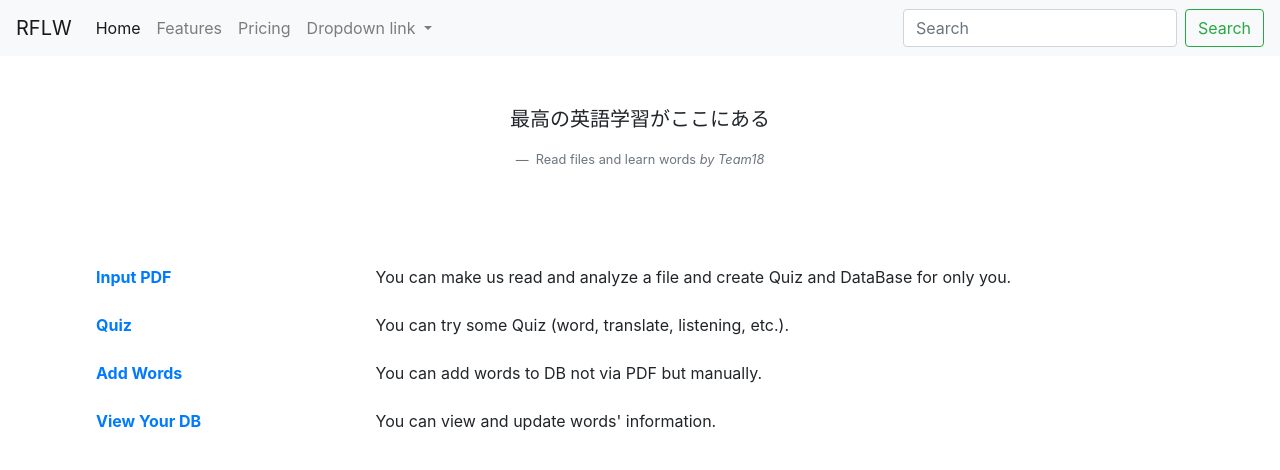
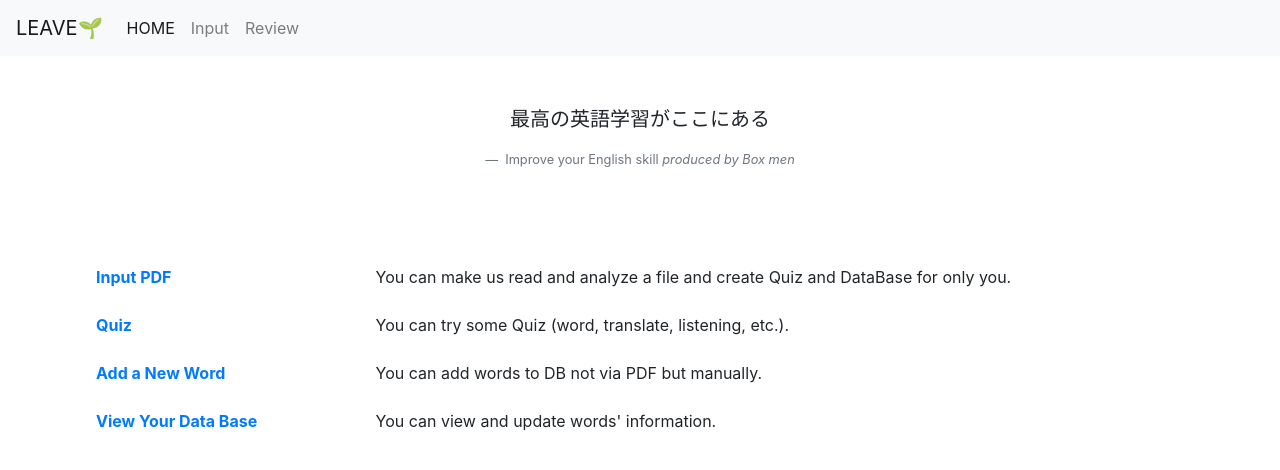
Before and after one commit to YHU-team18/Read-files-and-learn-words, a Django app: page /menu/ in a window 1280 px wide. Shown: the top 470 px of the page. Run offline with Django 4.2, Linux system fonts and the light colour scheme; some libraries are stand-ins or nearby versions.

Commit message:
modify view and setting of strings

```diff
--- a/src/templates/base.html
+++ b/src/templates/base.html
@@ -1,5 +1,5 @@
 {% load static %}<!-- settings.pyのstaticfileの設定を読み込む -->
-<!-- {% load tmp %}words/templatetags/tmp.py を読み込む -->
+{% load strings %}
 
 <!DOCTYPE html>
 <html lang="ja">
@@ -20,44 +20,38 @@
 <body>
     <!-- https://getbootstrap.jp/docs/4.5/components/navbar/ -->
     <nav class="navbar navbar-expand-lg navbar-light bg-light">
-        <a class="navbar-brand" href="{% url 'menu' %}">RFLW</a>
+        <a class="navbar-brand" href="{% url 'menu' %}">{% call_string "main_title" %}</a>
         <button class="navbar-toggler" type="button" data-toggle="collapse" data-target="#navbarNavDropdown" aria-controls="navbarNavDropdown" aria-expanded="false" aria-label="Toggle navigation">
           <span class="navbar-toggler-icon"></span>
         </button>
         <div class="collapse navbar-collapse" id="navbarNavDropdown">
           <ul class="navbar-nav">
             <li class="nav-item active">
-              <a class="nav-link" href="{% url 'menu' %}">Home <span class="sr-only">(current)</span></a>
+              <a class="nav-link" href="{% url 'menu' %}">{% call_string "home" %} <span class="sr-only">(current)</span></a>
             </li>
             <li class="nav-item">
-              <a class="nav-link" href="#">Features</a>
+              <a class="nav-link" href="{% url 'input_da' %}">{% call_string "pdf" %} <span class="sr-only">(current)</span> </a>
             </li>
             <li class="nav-item">
-              <a class="nav-link" href="#">Pricing</a>
-            </li>
-            <li class="nav-item dropdown">
-              <a class="nav-link dropdown-toggle" href="#" id="navbarDropdownMenuLink" role="button" data-toggle="dropdown" aria-haspopup="true" aria-expanded="false">
-                Dropdown link
-              </a>
-              <div class="dropdown-menu" aria-labelledby="navbarDropdownMenuLink">
-                <a class="dropdown-item" href="#">Action</a>
-                <a class="dropdown-item" href="#">Another action</a>
-                <a class="dropdown-item" href="#">Something else here</a>
-              </div>
+              <a class="nav-link" href="{% url 'all_list' %}">{% call_string "review" %} <span class="sr-only">(current)</span> </a>
             </li>
           </ul>
         </div>
+    </nav>
 
-        <form class="form-inline">
-            <input class="form-control mr-sm-2" type="search" placeholder="Search" aria-label="Search">
-            <button class="btn btn-outline-success my-2 my-sm-0" type="submit">Search</button>
-        </form>
-    </nav>
+    <br>
+    <br>
+    <figure class="text-center">
+        <blockquote class="blockquote">
+          <p>{% call_string "title" %}</p>
+        </blockquote>
+        <figcaption class="blockquote-footer">
+            {% call_string "subtitle" %} <cite title="Source Title">produced by {% call_string "author" %}</cite>
+        </figcaption>
+    </figure>
 
     {% block content %}
     {% endblock content %}
-
-
 
     <!-- https://getbootstrap.jp/docs/4.5/getting-started/introduction/ -->
     <!-- js -->
--- a/src/templates/menu.html
+++ b/src/templates/menu.html
@@ -1,59 +1,49 @@
 {% extends "base.html" %}
+{% load strings %}
 
 {% block title %}
-Menu(RFLW)
+{% call_string "menu_title_tag" %}
 {% endblock title %}
 
 {% block content %}
-<br>
-<br>
-<figure class="text-center">
-    <blockquote class="blockquote">
-      <p>最高の英語学習がここにある</p>
-    </blockquote>
-    <figcaption class="blockquote-footer">
-        Read files and learn words <cite title="Source Title">by Team18</cite>
-    </figcaption>
-</figure>
 
 <div class="p-5 m-5">
     <dl class="row">
         <dt class="col-sm-3">
-            <a href="{% url 'input_da' %}">Input PDF</a>
+            <a href="{% url 'input_da' %}">
+                {% call_string "input_pdf" %}
+            </a>
         </dt>
-        <dd class="col-sm-9">You can make us read and analyze a file and create Quiz and DataBase for only you.</dd>
+        <dd class="col-sm-9">{% call_string "expla_input_pdf" %}</dd>
         <br>
         <br>
         <dt class="col-sm-3">
             <a href="{% url 'quiz' %}">
-                Quiz
-            </a></dt>
+                {% call_string "quiz" %}
+            </a>
+        </dt>
         <dd class="col-sm-9">
-          <p>You can try some Quiz (word, translate, listening, etc.).</p>
-          <!-- <p>And some more placeholder definition text.</p> -->
+          <p>{% call_string "exp_quiz" %}</p>
         </dd>
         <br>
         <br>
         <dt class="col-sm-3">
             <a href="{% url 'add_words' %}">
-                Add Words
+                {% call_string "add_word" %}
+            </a>
+        </dt>
+        <dd class="col-sm-9">{% call_string "add_exp" %}</dd>
+        <br>
+        <br>
+        <dt class="col-sm-3">
+            <a href="{% url 'all_list' %}">
+                {% call_string "view_db" %}
             </a></dt>
         </dt>
-        <dd class="col-sm-9">You can add words to DB not via PDF but manually.</dd>
-        <br>
-        <br>
-
-        <dt class="col-sm-3">
-            <a href="{% url 'all_list' %}">
-                View Your DB
-            </a></dt>
-        </dt>
-        <dd class="col-sm-9">You can view and update words' information.</dd>
+        <dd class="col-sm-9">{% call_string "view_exp" %}</dd>
         <br>
         <br>
     </dl>
 </div>
 
-
-
 {% endblock content %}
--- /dev/null
+++ b/src/words/templatetags/strings.py
@@ -0,0 +1,39 @@
+from django import template
+
+register = template.Library()
+
+class CFG:
+    main_title = "LEAVE🌱"
+    title = "最高の英語学習がここにある"
+    subtitle = "Improve your English skill"
+
+    author = "Box men"
+    home = "HOME"
+    pdf = "Input"
+    review = "Review"
+
+    menu_title_tag = "HOME"
+    input_title_tag = "INPUT"
+
+    input_pdf = "Input PDF"
+    expla_input_pdf = "You can make us read and analyze a file and create Quiz and DataBase for only you."
+    quiz = 'Quiz'
+    exp_quiz = 'You can try some Quiz (word, translate, listening, etc.).'
+    add_word = 'Add a New Word'
+    add_exp = 'You can add words to DB not via PDF but manually.'
+    view_db = 'View Your Data Base'
+    view_exp = 'You can view and update words\' information.'
+
+    pdf_alert = "下からファイルを追加することができます."
+    exp_d_and_d = "ここにドラッグ&ドロップしてください"
+
+    exp_pdf_1 = "今から解析するPDFのIDは 『"
+    exp_pdf_2 = " 』です.\n 検索の際に絞り込み検索を行えます."
+    exp_pdf_3 = "※ 読み込みの関係上,結果を見るためには,ページ移動後に再度読み込む必要がある可能性があります. ※"
+
+    quiz_title_tag = "Quiz"
+
+
+@register.simple_tag
+def call_string(str):
+    return getattr(CFG, str)
--- a/src/words/views.py
+++ b/src/words/views.py
@@ -101,7 +101,7 @@ class SubmitPDF(CreateView):
                             example_sentence = "",
                             meaning = mean_dict[i],
                             note = f"(新出)論文のIDは{_CFG.num_thesis}-{ii}-{len(bow_dict)}-{len(mean_dict)}",
-                            thesis_id = _CFG.num_thesis
+                            thesis_id = str(_CFG.num_thesis)
                             )
             if ii==len(bow_dict)-1:
                 print("debug: Last stage")
@@ -140,7 +140,7 @@ class AllList(ListView):
 
         if q_word:
             object_list = self.model.objects.filter(
-                Q(word__startswith=q_word) | Q(thesis_id__exact=q_word)) # startswith, icontains
+                Q(word__startswith=q_word) | Q(thesis_id__iexact=q_word)) # startswith, icontains, exact
         else:
             object_list = self.model.objects.all()
         return object_list
```
Also changed, not shown: src/templates/all_list.html (+5 -13 lines), src/templates/input_pdf.html (+9 -16 lines), src/templates/quiz.html (+1 -11 lines), src/words/templatetags/thesis_id.py (added, +22 -0 lines), src/words/templatetags/tmp.py (deleted, +0 -84 lines).
